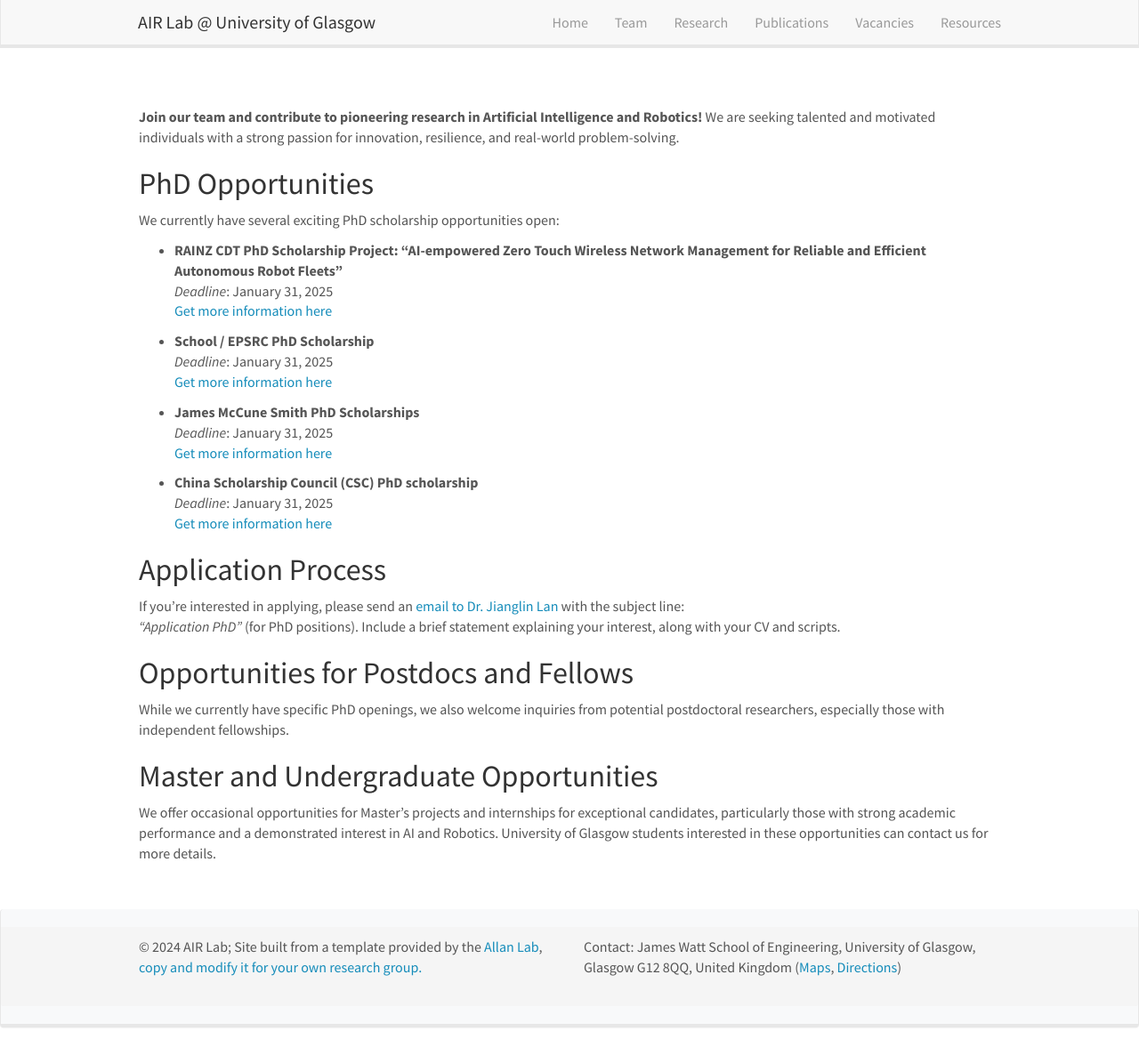
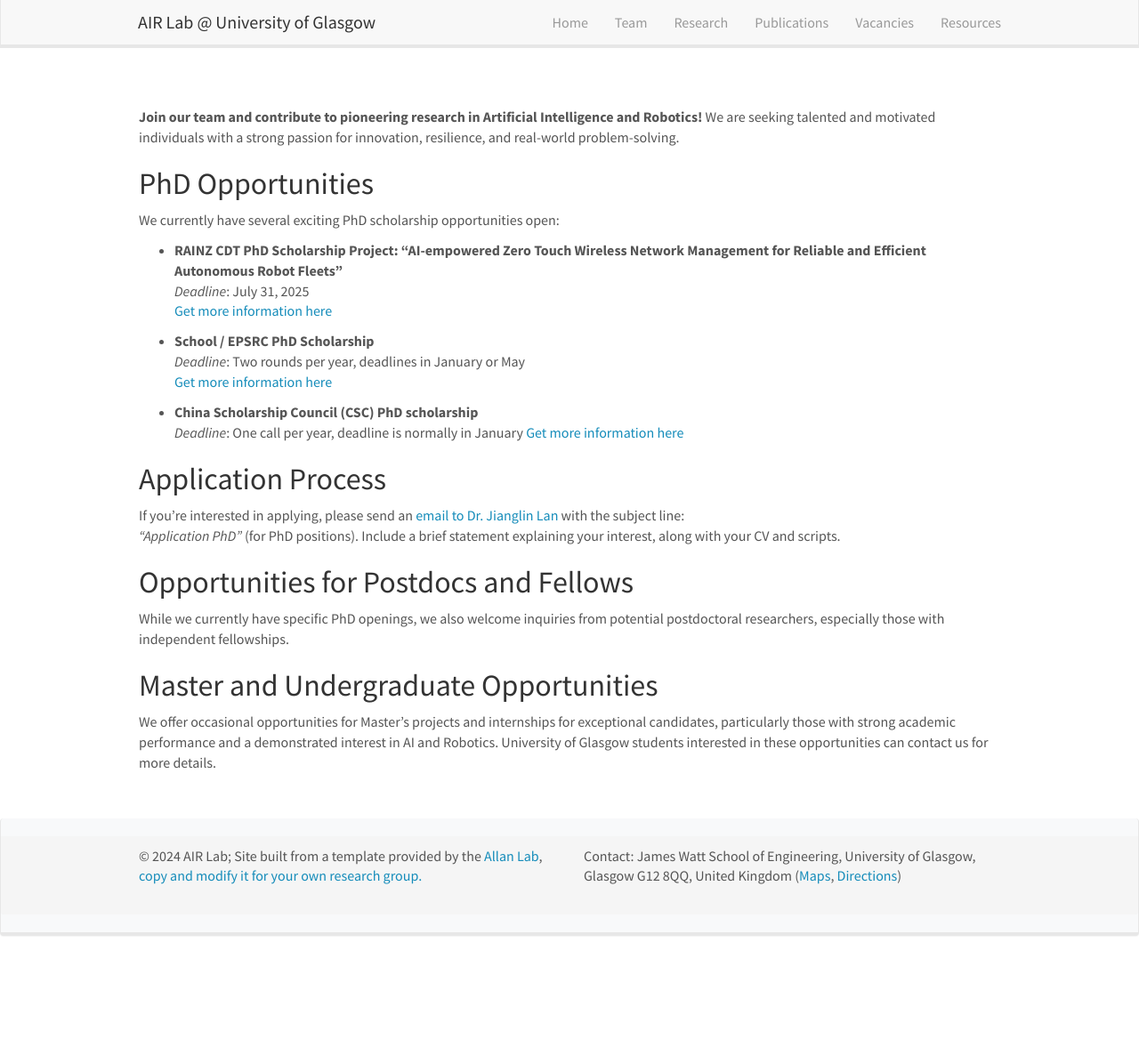
Before and after one commit to AIR-Lan/AIR-Lab, a Jekyll site: the page built from _pages/openings.md, in a window 1280 px wide and 1177 px high. Shown: the whole window at 89% size. Built offline with Jekyll 4.4.1, drawn with Linux system fonts in a browser that asks for light colours; nearby versions of some CDN libraries.

Commit message:
Update openings.md

```diff
--- a/_pages/openings.md
+++ b/_pages/openings.md
@@ -13,19 +13,15 @@ permalink: /vacancies
 We currently have several exciting PhD scholarship opportunities open:
 
 - **RAINZ CDT PhD Scholarship Project: "AI-empowered Zero Touch Wireless Network Management for Reliable and Efficient Autonomous Robot Fleets"**
-  *Deadline*: January 31, 2025
-  [Get more information here](https://www.findaphd.com/phds/project/ai-empowered-zero-touch-wireless-network-management-for-reliable-and-efficient-autonomous-robot-fleets/?p175959)
+  *Deadline*: July 31, 2025
+  [Get more information here](https://www.findaphd.com/phds/project/ai-empowered-zero-touch-wireless-network-management-for-reliable-and-efficient-autonomous-robot-fleets/?p184689)
 
 - **School / EPSRC PhD Scholarship**
-  *Deadline*: January 31, 2025
+  *Deadline*: Two rounds per year, deadlines in January or May
   [Get more information here](https://www.gla.ac.uk/schools/engineering/phdopportunities)
 
-- **James McCune Smith PhD Scholarships**
-  *Deadline*: January 31, 2025
-  [Get more information here](https://www.gla.ac.uk/scholarships/mccune-smith/)
-
 - **China Scholarship Council (CSC) PhD scholarship**
-  *Deadline*: January 31, 2025
+  *Deadline*: One call per year, deadline is normally in January
   [Get more information here](https://www.gla.ac.uk/colleges/scienceengineering/graduateschool/scholarships/chinascholarshipcouncil/)
 
 
```
